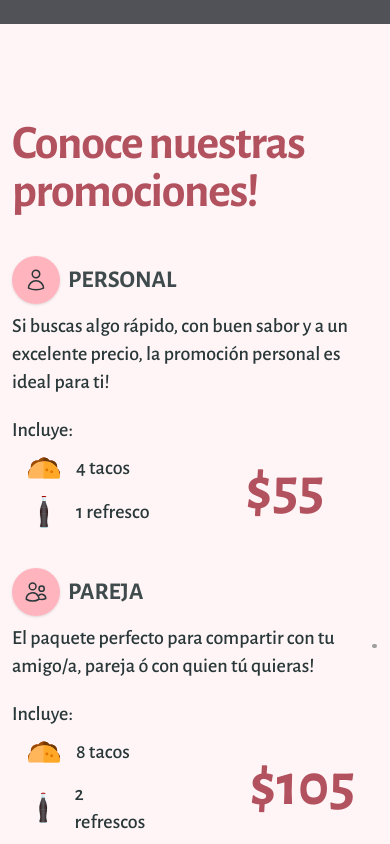
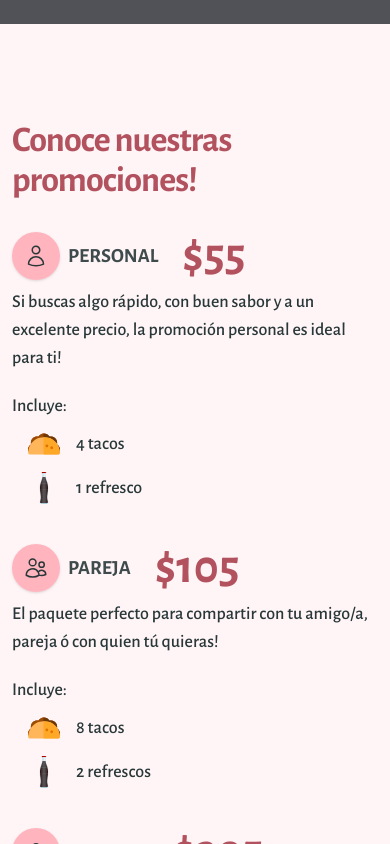
Before and after one commit to ChaconEfrain/tacos_ciel_chacon, a Next.js app: page / in a window 390 px wide. Shown: the part 820-1664 px from the top of the page. Built offline with nearby package versions, Linux system fonts and the light colour scheme; grey boxes are pictures that could not be loaded.

Commit message:
Made promotions section responsive

```diff
--- a/src/components/Promotion.jsx
+++ b/src/components/Promotion.jsx
@@ -3,18 +3,23 @@ import { Money, Soda, Taco } from "@/icons";
 const Promotion = ({ title, description, tacos, drinks, price, icon }) => {
   return (
     <article className="flex flex-col gap-2">
-      <div className="flex items-center gap-2">
+      <header className="flex items-center gap-2">
         <span className="bg-secondary-medium/50 rounded-full w-12 h-12 flex items-center justify-center shadow">
           <span className="w-6 h-6">{icon}</span>
         </span>
-        <p className="font-bold text-2xl uppercase text-primary-dark/90">
-          {title}
-        </p>
-      </div>
-      <p className="text-xl mb-3">{description}</p>
-      <div className="text-xl flex flex-col gap-2">
+        <div className="flex gap-6 items-center">
+          <p className="font-bold sm:text-2xl text-xl uppercase text-primary-dark/90">
+            {title}
+          </p>
+          <strong className="sm:text-6xl text-5xl text-secondary-dark sm:hidden inline-block">
+            {price}
+          </strong>
+        </div>
+      </header>
+      <p className="sm:text-xl text-lg mb-3">{description}</p>
+      <div className="sm:text-xl text-lg flex flex-col gap-2">
         <span>Incluye:</span>
-        <div className="flex items-center gap-24">
+        <div className="flex items-center lg:gap-24 sm:gap-32 gap-16">
           <ul className="flex flex-col gap-3 ml-4">
             <li className="flex items-center gap-4">
               <Taco className="w-8 h-8" />
@@ -25,8 +30,7 @@ const Promotion = ({ title, description, tacos, drinks, price, icon }) => {
               {drinks}
             </li>
           </ul>
-          <strong className="text-6xl text-secondary-dark">
-            {/* <Money className="w-8 h-8" /> */}
+          <strong className="sm:text-6xl text-5xl text-secondary-dark sm:inline-block hidden">
             {price}
           </strong>
         </div>
--- a/src/components/Promotions.jsx
+++ b/src/components/Promotions.jsx
@@ -6,11 +6,11 @@ import Promotion from "./Promotion";
 const Promotions = () => {
   return (
     <Container>
-      <div className="grid grid-cols-[45fr_55fr] gap-4 justify-items-center">
-        <div className="flex flex-col gap-10">
-          <h2 className="text-secondary-dark text-5xl font-bold tracking-tight">
-            Conoce nuestras promociones!
-          </h2>
+      <div className="grid lg:grid-cols-[45fr_55fr] gap-x-4 gap-y-8 justify-items-center">
+        <h2 className="text-secondary-dark sm:text-5xl text-4xl font-bold tracking-tight col-span-full xl:justify-self-start">
+          Conoce nuestras promociones!
+        </h2>
+        <div className="flex flex-col gap-10 lg:px-6 sm:w-[70%]">
           <div className="self-center flex flex-col gap-10">
             {PROMOTIONS.map(
               ({ title, description, tacos, drinks, price, icon }) => (
@@ -27,7 +27,7 @@ const Promotions = () => {
             )}
           </div>
         </div>
-        <figure className="w-[85%] self-center">
+        <figure className="xl:w-[85%] self-center justify-self-center hidden lg:block">
           <img
             className="rounded-3xl"
             src="https://res.cloudinary.com/efrainchacon/image/upload/f_auto/g_auto/v1681867756/tacos_de_canasta_ciel_chacon/FB_IMG_1666010222566_081550_1_enykze.jpg"
```
